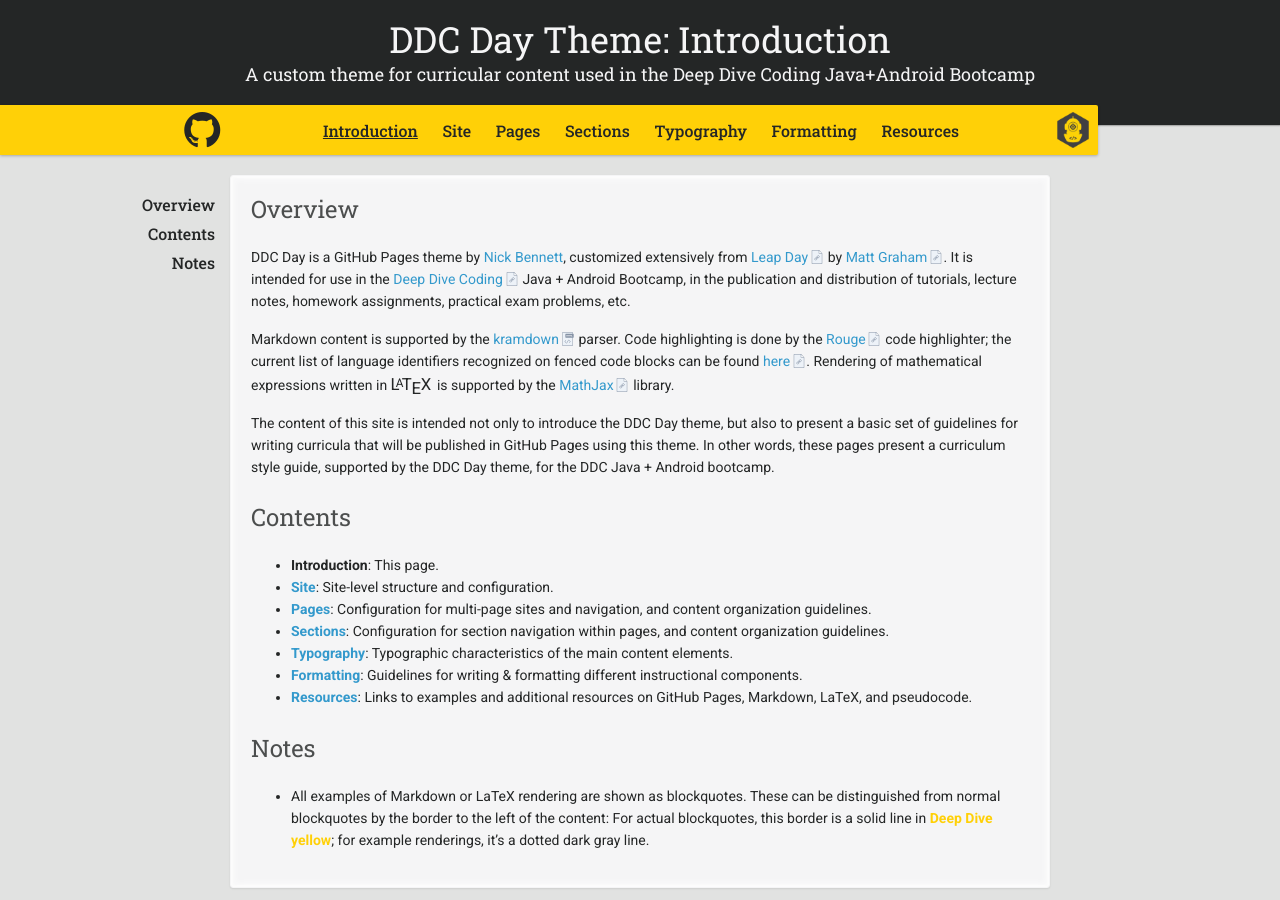
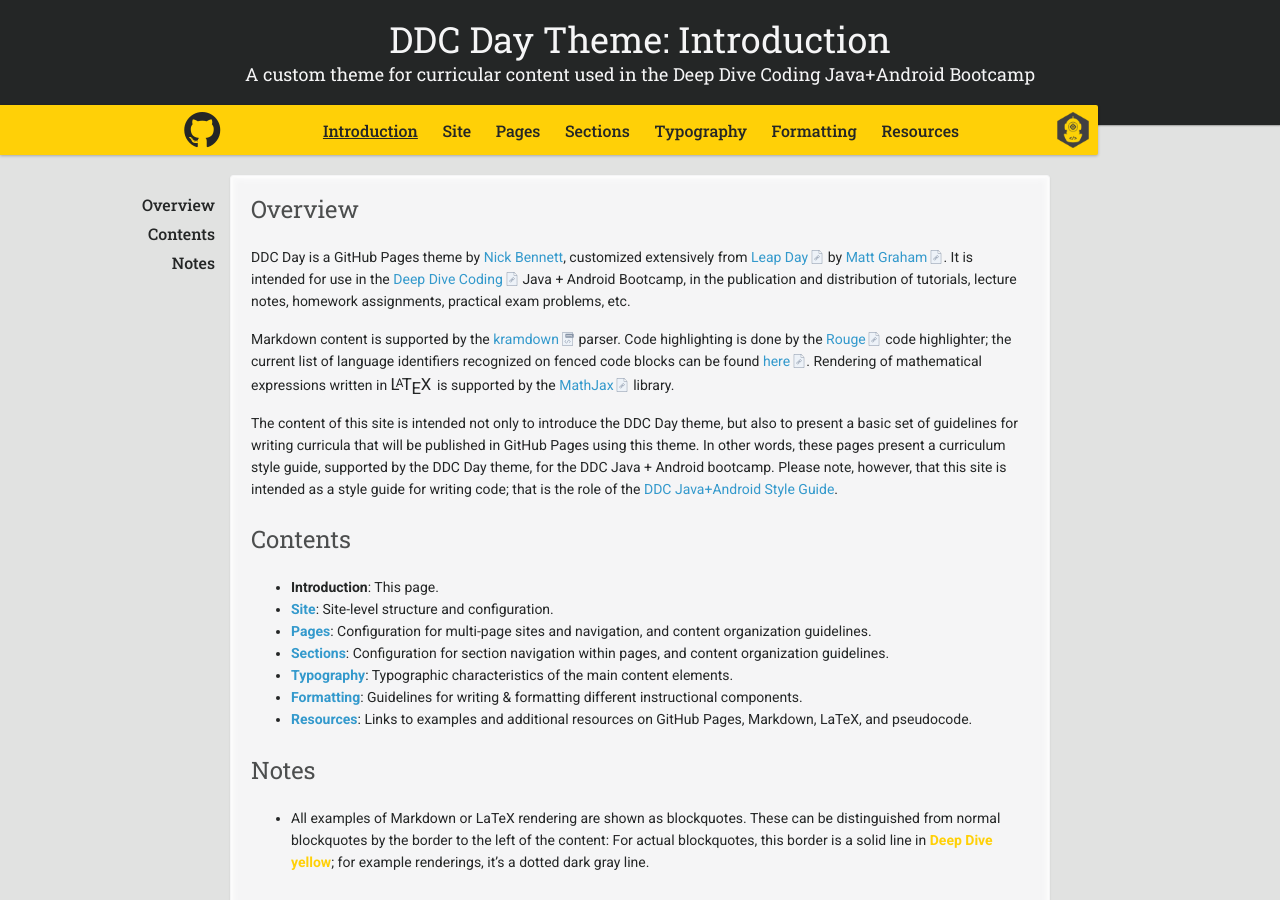
Before and after one commit to ddc-java/ddc-day, a Jekyll site: the page built from index.md, in a window 1280 px wide and 900 px high. Built offline with Jekyll 4.4.1, drawn with Linux system fonts in a browser that asks for light colours; nearby versions of some CDN libraries; our own code applies the rules of GitHub Pages for plain Markdown files; formulas are drawn with MathJax 3.

Commit message:
Add reference to style guide

```diff
--- a/index.md
+++ b/index.md
@@ -11,7 +11,7 @@ DDC Day is a GitHub Pages theme by [Nick Bennett](mailto:nick@nickbenn.com), cus
 
 Markdown content is supported by the [kramdown](https://kramdown.gettalong.org/parser/kramdown.html) parser. Code highlighting is done by the [Rouge](http://rouge.jneen.net/) code highlighter; the current list of language identifiers recognized on fenced code blocks can be found [here](https://github.com/rouge-ruby/rouge/wiki/List-of-supported-languages-and-lexers). Rendering of mathematical expressions written in $\rm\LaTeX$ is supported by the [MathJax](https://www.mathjax.org/) library.
 
-The content of this site is intended not only to introduce the DDC Day theme, but also to present a basic set of guidelines for writing curricula that will be published in GitHub Pages using this theme. In other words, these pages present a curriculum style guide, supported by the DDC Day theme, for the DDC Java + Android bootcamp.
+The content of this site is intended not only to introduce the DDC Day theme, but also to present a basic set of guidelines for writing curricula that will be published in GitHub Pages using this theme. In other words, these pages present a curriculum style guide, supported by the DDC Day theme, for the DDC Java + Android bootcamp. Please note, however, that this site is intended as a style guide for writing code; that is the role of the [DDC Java+Android Style Guide](/style-guide/).
 
 ## Contents
 
```
